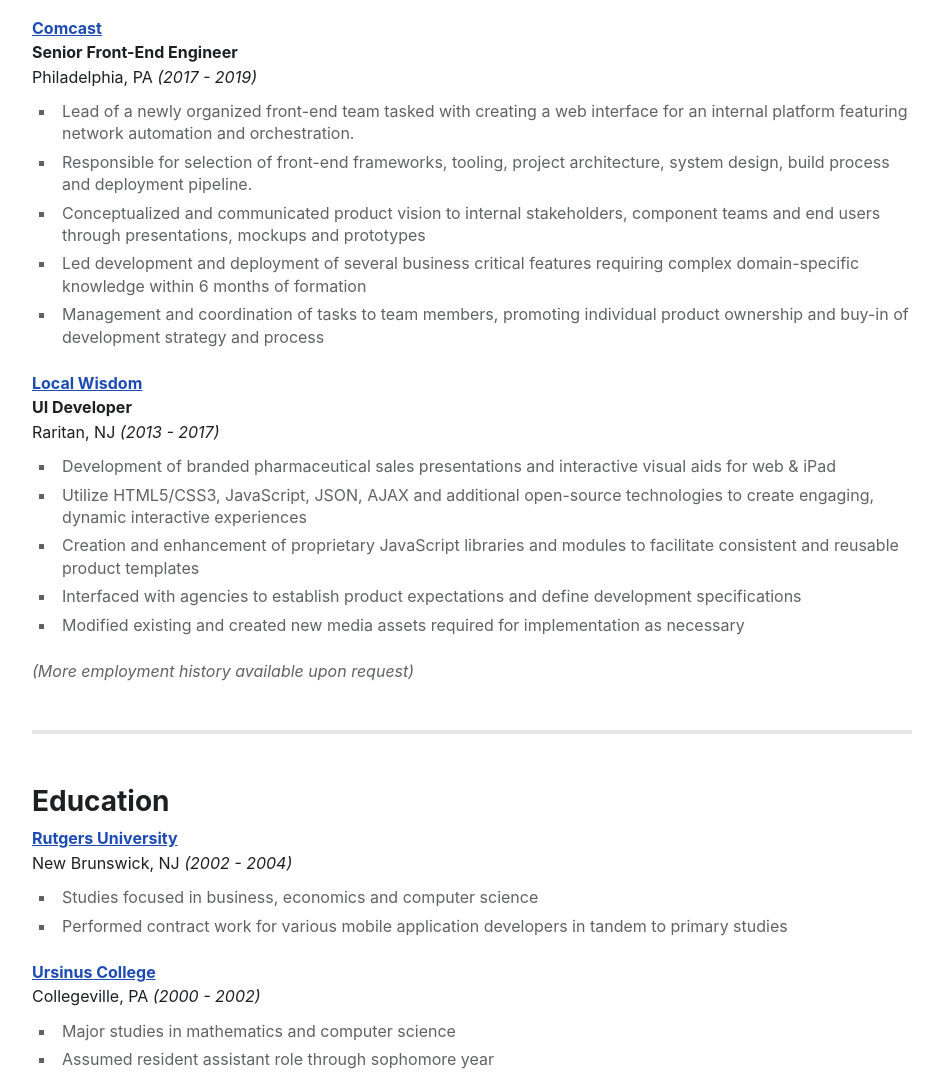
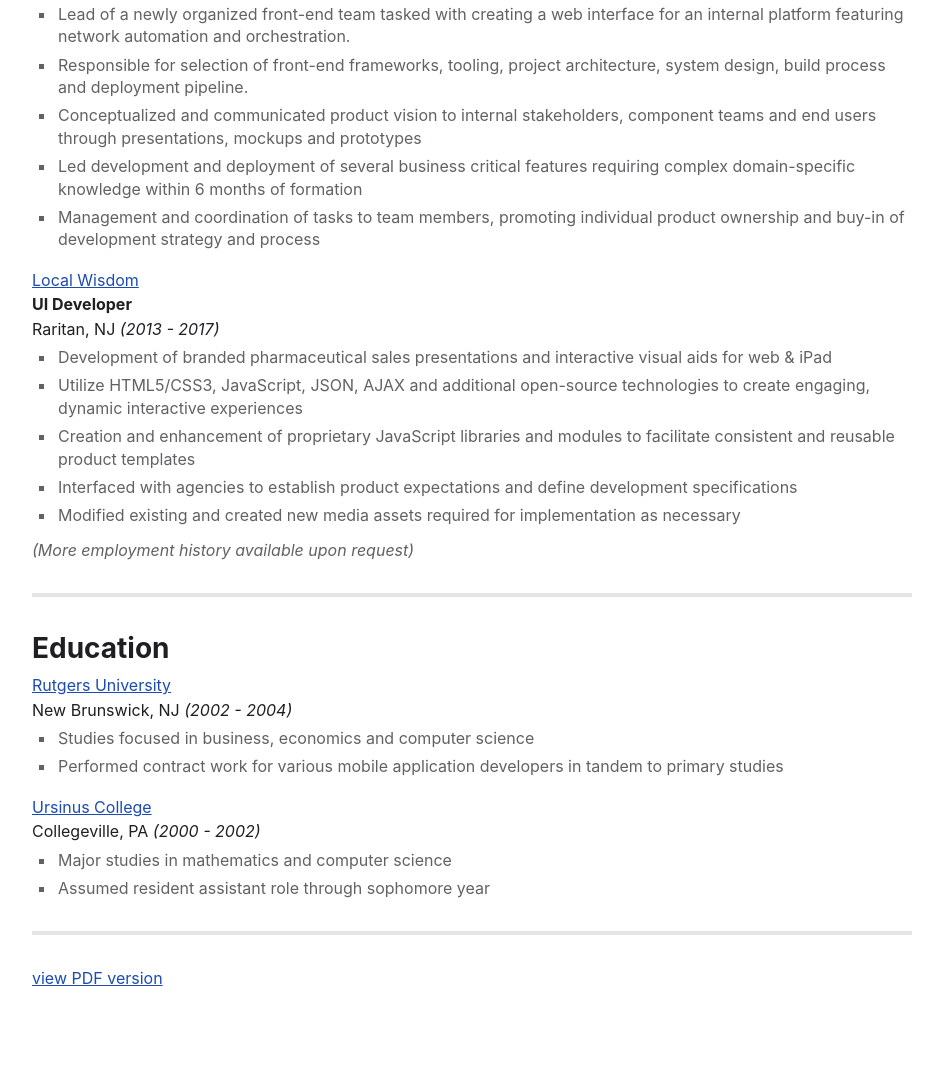
Before and after one commit to st0ven/resume, a plain HTML site: page index.html in a window 1280 px wide. Shown: the part 1214-2288 px from the top of the page, without its empty margins (168-1111 px from the left). After the commit the page ends 2228 px from the top, so only its background shows below. Drawn offline with nearby package versions, Linux system fonts and the light colour scheme.

Commit message:
refinement of formatting

```diff
--- a/index.html
+++ b/index.html
@@ -20,16 +20,20 @@
         --font-size-small: 0.875rem;
         --font-size-default: 1rem;
         --font-size-large: 1.75rem;
+        --font-size-x-large: 2.5rem;
         --page-width-max: 880px;
-        --padding-size-nano: 0.125rem;
-        --padding-size-micro: 0.375rem;
-        --padding-size-small: 0.75rem;
-        --padding-size-medium: 1.5rem;
-        --padding-size-large: 3rem;
+        --padding-size-base: 0.125rem;
+        --padding-size-small: 0.375rem;
+        --padding-size-medium: 0.75rem;
+        --padding-size-large: 1.5rem;
+        /* Set a readable base font size in the root selector for cascading relative measurements */
+        font-size: 16px;
       }
+      /* Let's introduce any additional over-rides applied generally here with this wildcard */
       * {
         font-weight: var(--font-weight-base);
       }
+      /* Specificity rules (0, 0, 1) - Applied to tag selectors*/
       a {
         color: var(--color-link);
         text-decoration: none;
@@ -65,26 +69,24 @@
       }
       h1,
       h2,
-      h3,
-      h4 {
+      h3 {
         color: var(--color-dark-0);
       }
-      h1,
+      h1 {
+        font-size: var(--font-size-x-large);
+        margin-bottom: var(--padding-size-small);
+      }
       h2 {
         font-size: var(--font-size-large);
-        margin-bottom: var(--padding-size-micro);
+        margin-bottom: var(--padding-size-small);
       }
       h3 {
-        font-size: var(--font-size-default);
-      }
-      h4 {
         font-size: var(--font-size-default);
       }
       hr {
         width: 100%;
         border: 0;
         height: var(--divider-height);
-        margin: var(--padding-size-large) 0;
         background: var(--color-light-1);
       }
       mark {
@@ -92,7 +94,7 @@
         color: var(--color-dark-1);
       }
       p {
-        margin-bottom: var(--padding-size-small);
+        margin-bottom: var(--padding-size-medium);
       }
       p:last-of-type {
         margin-bottom: 0;
@@ -100,20 +102,20 @@
       sup {
         position: static;
         vertical-align: top;
-        font-size: var(--padding-size-small);
+        font-size: var(--padding-size-medium);
       }
       ul li {
-        list-style-type: square;
-        margin-bottom: var(--padding-size-micro);
+        list-style-type: none;
+        margin-bottom: var(--padding-size-small);
       }
       ul li:last-of-type {
         margin-bottom: 0;
       }
       ul.indent-left {
-        margin-left: var(--padding-size-medium);
+        margin-left: var(--padding-size-large);
       }
       ul.indent-left li {
-        padding-left: var(--padding-size-micro);
+        padding-left: var(--padding-size-base);
       }
       .print-break {
         display: none;
@@ -122,18 +124,19 @@
       .print-only {
         display: none;
       }
-      .topic-item {
-        margin-bottom: var(--padding-size-medium);
+      .sub-topic-wrapper {
+        display: grid;
+        grid-row-gap: var(--padding-size-medium);
+      }
+      .sub-topic-wrapper ul li {
+        list-style-type: square;
       }
       .topic-item header {
         color: var(--color-dark-0);
         margin-bottom: var(--padding-size-small);
         display: flex;
         flex-direction: column;
-        grid-row-gap: var(--padding-size-nano);
-      }
-      .topic {
-        margin-top: var(--padding-size-large);
+        grid-row-gap: var(--padding-size-base);
       }
       #contact-info ul li {
         list-style-type: none;
@@ -141,24 +144,27 @@
       }
       #resume {
         max-width: var(--page-width-max);
-        padding: var(--padding-size-medium);
+        padding: var(--padding-size-large);
+        display: grid;
         grid-row-gap: var(--padding-size-large);
       }
       #skills ul {
         display: flex;
         flex-wrap: wrap;
-        grid-gap: var(--padding-size-micro);
+        grid-gap: var(--padding-size-small);
       }
       #skills ul li {
         display: inline-block;
-        padding: var(--padding-size-micro) var(--padding-size-small);
+        padding: var(--padding-size-small) var(--padding-size-medium);
         background: var(--color-light-1);
         font-size: var(--font-size-small);
         margin: 0;
       }
+      /* When printing, define our expected output size */
       @page {
         size: letter;
       }
+      /* Printing is often a messy affair when relying on browsers to directly translate styling to the print format output. This media query can help us tailor this output to an optimal format. This will still be somewhat varied dependent on the viewer's browser. */
       @media print {
         :root {
           --color-dark-0: rgba(33, 33, 33);
@@ -166,31 +172,32 @@
           --color-light-0: rgba(255, 255, 255);
           --color-light-1: rgba(238, 238, 238);
           --color-link: rgba(27, 75, 179);
-          --font-size-small: 9px;
+          --font-size-small: 10px;
           --font-size-default: 11px;
           --font-size-large: 18px;
           --font-size-x-large: 28px;
           --font-weight-base: 300;
           --font-weight-bold: 700;
-          --padding-size-nano: 0rem;
-          --padding-size-micro: 0.25em;
-          --padding-size-small: 0.5em;
-          --padding-size-medium: 0.825em;
-          --padding-size-large: 2em;
+          --grid-gap-size: 1.5rem;
+          --padding-size-base: 0rem;
+          --padding-size-small: 0.125em;
+          --padding-size-medium: 0.25em;
+          --padding-size-large: 0.5em;
+          --padding-size-x-large: 0.75rem;
           --padding-list-indent: 1.5em;
         }
-        a {
-          text-decoration: none;
+        h1 {
+          line-height: 1;
         }
-        body {
-          line-height: 1.4;
-        }
-        h1 {
-          font-size: var(--font-size-x-large);
-          line-height: 1;
+        h1,
+        h2 {
+          margin-bottom: var(--padding-size-small);
         }
         hr {
           display: none;
+        }
+        p {
+          margin-bottom: var(--padding-size-large);
         }
         ul.indent-left {
           margin-left: var(--padding-list-indent);
@@ -198,8 +205,12 @@
         ul.indent-left li {
           padding-left: 0;
         }
+        .sub-topic-wrapper {
+          grid-row-gap: var(--padding-size-medium);
+        }
         .topic-item header {
           color: var(--color-dark-0);
+          margin-bottom: var(--padding-size-medium);
         }
         .topic {
           margin-top: 0;
@@ -211,7 +222,7 @@
           grid-area: education;
           align-self: flex-start;
         }
-        #experience {
+        #employment {
           grid-area: experience;
         }
         #profile {
@@ -221,9 +232,7 @@
         #resume {
           padding: 0;
           max-width: none;
-          display: grid;
-          align-items: flex-start;
-          grid-gap: var(--padding-size-large);
+          grid-gap: var(--grid-gap-size);
           grid-template-columns: 1fr 1fr;
           grid-template-rows: auto auto auto 1fr;
           grid-template-areas:
@@ -236,13 +245,13 @@
           align-self: flex-start;
         }
         #skills ul {
-          grid-gap: var(--padding-size-small);
+          grid-gap: var(--padding-size-large);
         }
         #skills ul li {
           color: var(--color-dark-1);
           background: transparent;
           border: 1px solid var(--color-dark-1);
-          padding: var(--padding-size-small) var(--padding-size-medium);
+          padding: var(--padding-size-large) var(--padding-size-x-large);
         }
         #signoff {
           display: none;
@@ -275,28 +284,22 @@
           --font-weight-bold: 600;
         }
       }
+      /* Mobile presentation rule overrides for optimal viewing experience */
       @media screen and (orientation: portrait) and (max-width: 800px) {
         :root {
-          --padding-size-nano: 0.125rem;
-          --padding-size-micro: 0.5rem;
-          --padding-size-small: 0.875rem;
-          --padding-size-medium: 1.25rem;
-          --padding-size-large: 2rem;
-        }
-        hr {
-          margin: var(--padding-size-medium) 0;
+          --padding-size-base: 0.125rem;
+          --padding-size-small: 0.375rem;
+          --padding-size-medium: 0.75rem;
+          --padding-size-large: 1.25rem;
         }
         ul.indent-left li {
           padding-left: 0;
         }
-        .topic {
-          margin-top: var(--padding-size-medium);
-        }
         #skills ul {
-          grid-gap: var(--padding-size-micro);
+          grid-gap: var(--padding-size-small);
         }
         #skills ul li {
-          padding: var(--padding-size-micro) var(--padding-size-medium);
+          padding: var(--padding-size-small) var(--padding-size-large);
         }
       }
     </style>
@@ -308,7 +311,9 @@
       <header id="contact-info">
         <h1><strong>Stephen Seator</strong></h1>
         <ul>
-          <li>Senior Front-End Engineer & UX Designer</li>
+          <li>
+            <mark>Senior Front-End Engineer & UX Designer</mark>
+          </li>
           <li>
             <address>Marlton, NJ. 08053</address>
           </li>
@@ -388,15 +393,14 @@
       <hr />
 
       <!-- As an employee under Comcast, I was seated under the TPX (technology, product, experience) organization under the SNP (Smart Network Platform) team. This product serves as a self-service network automation platform built to manage, orchestrate and visualize Comcast's extensive domestic network infrastructure. -->
-      <section id="experience" class="topic">
+      <section id="employment" class="topic">
         <h2><strong>Employment</strong></h2>
-        <section class="topic-item">
+        <ul class="sub-topic-wrapper">
+          <li class="topic-item">
             <header>
-            <strong>
               <a href="https://www.comcast.com" target="tab" tabindex="0"
                 >Comcast</a
               >
-            </strong>
               <strong>Senior UX Designer</strong>
               <div>
                 <address>Philadelphia, PA</address>
@@ -405,15 +409,15 @@
             </header>
             <ul class="indent-left">
               <li>
-              Conduct, analyze, and document end-user research using qualitative
-              and quantitative methods to align business objectives with user
-              community needs
+                Conduct, analyze, and document end-user research using
+                qualitative and quantitative methods to align business
+                objectives with user community needs
               </li>
               <li>
                 Communicate a unified strategy for implementation involving
-              business stakeholders and component teams through creation of user
-              journey maps, flow diagrams, interactive prototypes, low and high
-              fidelity wireframes
+                business stakeholders and component teams through creation of
+                user journey maps, flow diagrams, interactive prototypes, low
+                and high fidelity wireframes
               </li>
               <li>
                 Lead contributor and maintainer of an internal
@@ -426,15 +430,11 @@
                 artifacts and deliverables with predictable cadence
               </li>
             </ul>
-        </section>
+          </li>
 
-        <section class="topic-item">
+          <li class="topic-item">
             <header>
-            <strong
-              ><a href="https://www.comcast.com" target="tab"
-                >Comcast</a
-              ></strong
-            >
+              <a href="https://www.comcast.com" target="tab">Comcast</a>
               <strong>Senior Front-End Engineer</strong>
               <div>
                 <address>Philadelphia, PA</address>
@@ -449,13 +449,13 @@
               </li>
               <li>
                 Responsible for selection of front-end frameworks, tooling,
-              project architecture, system design, build process and deployment
-              pipeline.
+                project architecture, system design, build process and
+                deployment pipeline.
               </li>
               <li>
                 Conceptualized and communicated product vision to internal
-              stakeholders, component teams and end users through presentations,
-              mockups and prototypes
+                stakeholders, component teams and end users through
+                presentations, mockups and prototypes
               </li>
               <li>
                 Led development and deployment of several business critical
@@ -468,16 +468,12 @@
                 and process
               </li>
             </ul>
-        </section>
+          </li>
 
           <!-- Local Wisdom is a modest sized agency located in central New Jersey, focusing on native and web app development for various regional clients. By far their largest client, Janssen Pharmaceuticals, permanently seats Local Wisdom employees on-premesis to perform daily duties in service of their development needs. Primary products include various sales-related applications used by field reps throughout the country. -->
-        <section class="topic-item">
+          <li class="topic-item">
             <header>
-            <strong
-              ><a href="http://www.localwisdom.com" target="tab"
-                >Local Wisdom</a
-              ></strong
-            >
+              <a href="http://www.localwisdom.com" target="tab">Local Wisdom</a>
               <strong>UI Developer</strong>
               <div>
                 <address>Raritan, NJ</address>
@@ -507,8 +503,9 @@
                 implementation as necessary
               </li>
             </ul>
-        </section>
+          </li>
           <em>(More employment history available upon request)</em>
+        </ul>
       </section>
 
       <hr />
@@ -516,12 +513,11 @@
       <!-- Education details section highlighting universities attended, over how many years, and any notable accomplishments-->
       <section id="education" class="topic">
         <h2><strong>Education</strong></h2>
-        <section class="topic-item">
+        <ul class="sub-topic-wrapper">
+          <li class="topic-item">
             <header>
-            <strong
-              ><a class="" href="https://www.rutgers.edu/" target="tab"
+              <a class="" href="https://www.rutgers.edu/" target="tab"
                 >Rutgers University</a
-              ></strong
               >
               <div>
                 <address>New Brunswick, NJ</address>
@@ -529,19 +525,19 @@
               </div>
             </header>
             <ul class="indent-left">
-            <li>Studies focused in business, economics and computer science</li>
               <li>
-              Performed contract work for various mobile application developers
-              in tandem to primary studies
+                Studies focused in business, economics and computer science
+              </li>
+              <li>
+                Performed contract work for various mobile application
+                developers in tandem to primary studies
               </li>
             </ul>
-        </section>
-        <section class="topic-item">
+          </li>
+          <li class="topic-item">
             <header>
-            <strong
-              ><a class="" href="https://www.ursinus.edu/" target="tab"
+              <a class="" href="https://www.ursinus.edu/" target="tab"
                 >Ursinus College</a
-              ></strong
               >
               <div>
                 <address>Collegeville, PA</address>
@@ -552,7 +548,8 @@
               <li>Major studies in mathematics and computer science</li>
               <li>Assumed resident assistant role through sophomore year</li>
             </ul>
-        </section>
+          </li>
+        </ul>
       </section>
 
       <hr />
```
Also changed, not shown: 1 other file. Lines whose indentation alone changed are shown as unchanged.
